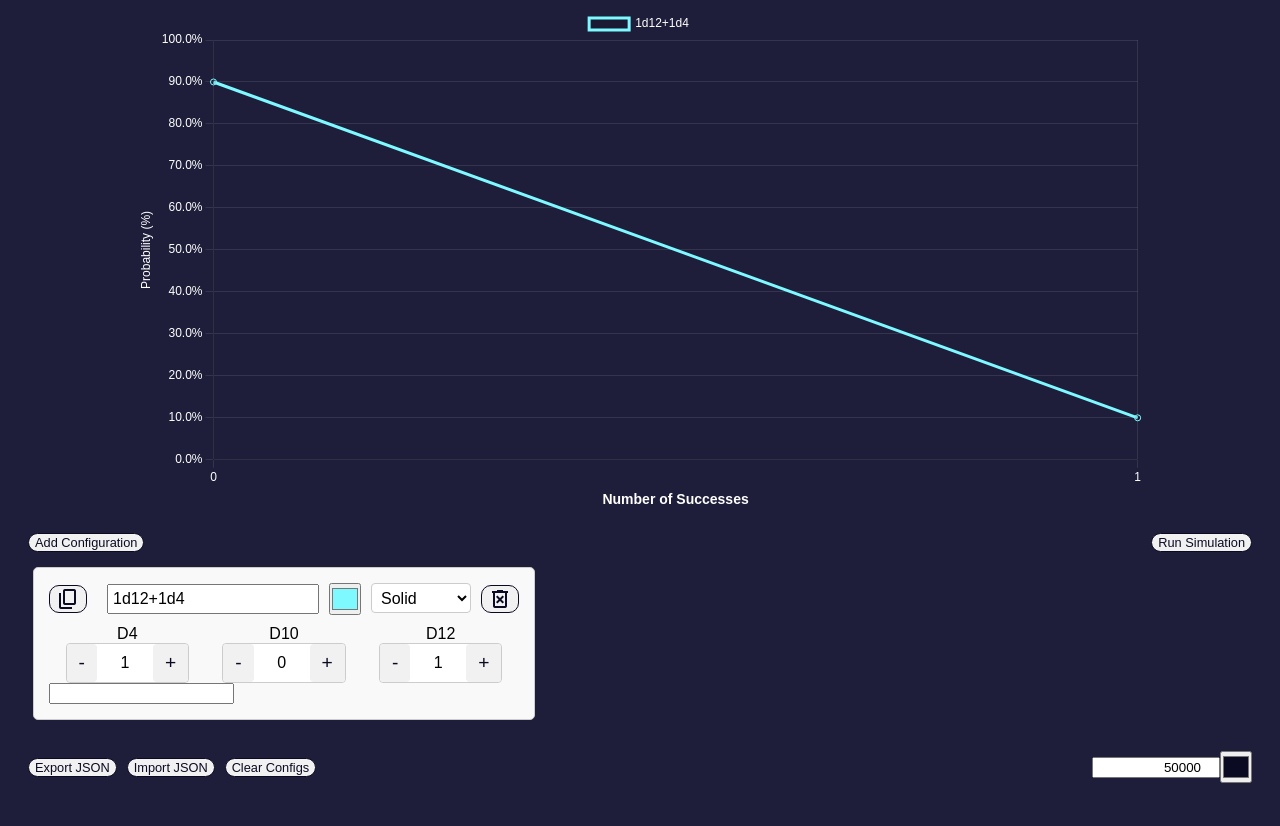
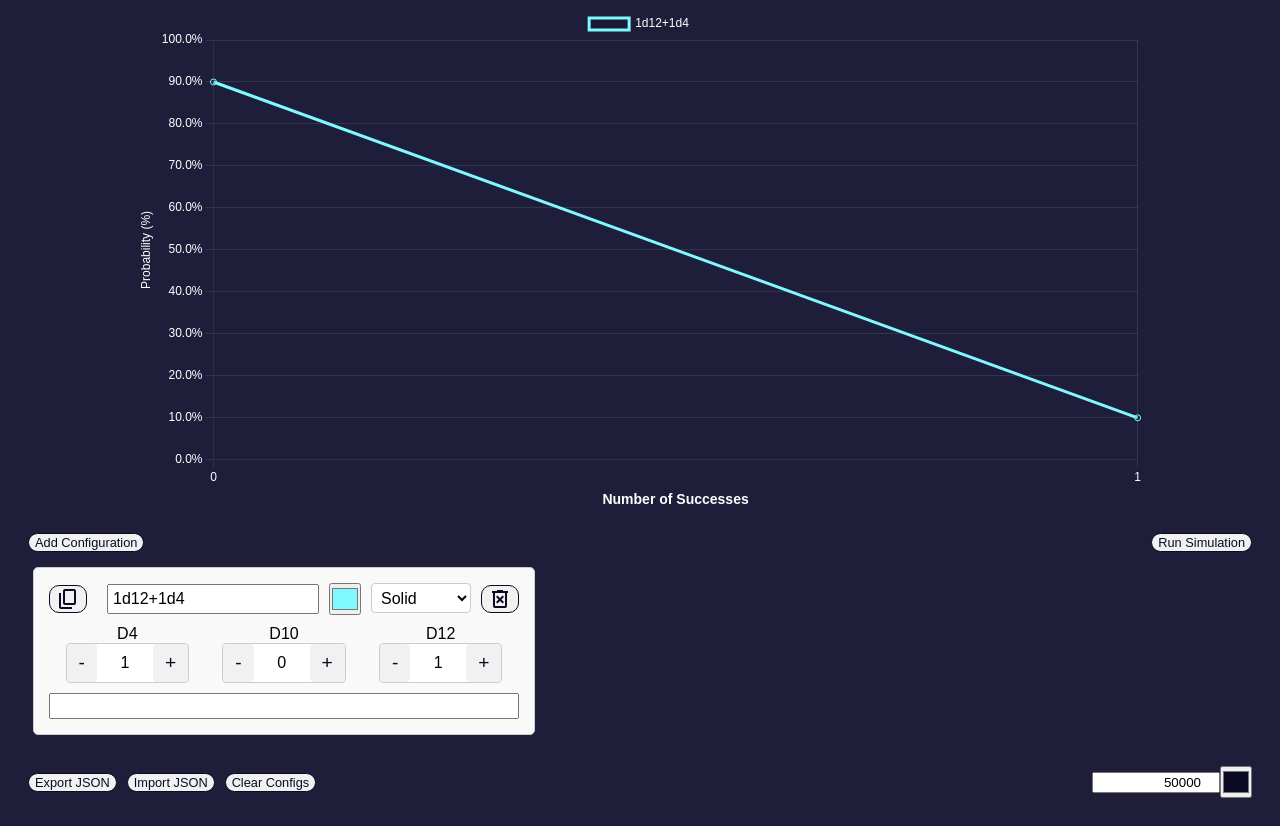
Before and after one commit to CoreyJSteiner/game-success-chart, a React (Vite) app: page / in a window 1280 px wide. Built offline with nearby package versions, Linux system fonts and the light colour scheme.

Commit message:
adds temp group css

```diff
--- a/index.css
+++ b/index.css
@@ -73,25 +73,6 @@ button {
     -webkit-appearance: none;
     margin: 0;
 }
-
-/* Configs */
-#config-name {
-    margin-right: 10px;
-    width: 200px;
-    padding: 4px;
-    font-size: 1rem;
-}
-
-#line-style-dropdown {
-    height: 30px;
-    padding: 0 5px;
-    border-radius: 4px;
-    border: 1px solid #ccc;
-    background: white;
-    margin-left: 10px;
-    font-size: 1rem;
-}
-
 
 /* Loader */
 #loading-overlay {
@@ -190,13 +171,14 @@ button {
 
 /* Config Input */
 .config {
+    display: flex;
+    flex-direction: column;
     border: 1px solid #ccc;
     padding: 15px;
     margin: 5px;
     border-radius: 5px;
     background: #f9f9f9;
     min-width: 250px;
-    flex: 0 0 auto;
 }
 
 #config-controls {
@@ -236,3 +218,26 @@ button {
     display: flex;
     flex-direction: column;
 }
+
+#config-name {
+    margin-right: 10px;
+    width: 200px;
+    padding: 4px;
+    font-size: 1rem;
+}
+
+#line-style-dropdown {
+    height: 30px;
+    padding: 0 5px;
+    border-radius: 4px;
+    border: 1px solid #ccc;
+    background: white;
+    margin-left: 10px;
+    font-size: 1rem;
+}
+
+#config-group {
+    margin-top: 10px;
+    padding: 2px;
+    font-size: 1rem;
+}
```
